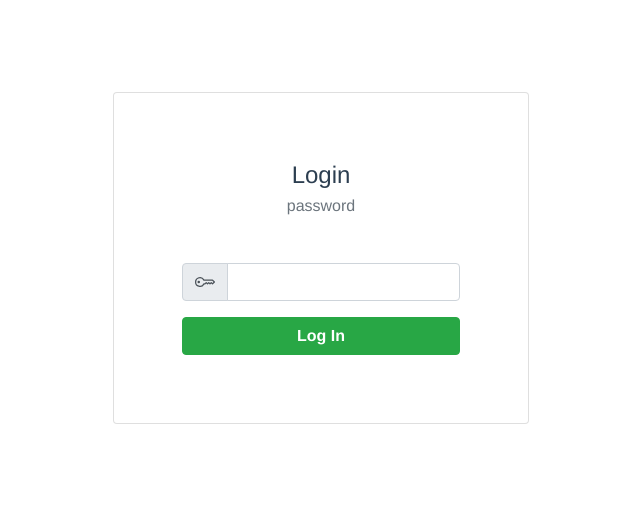
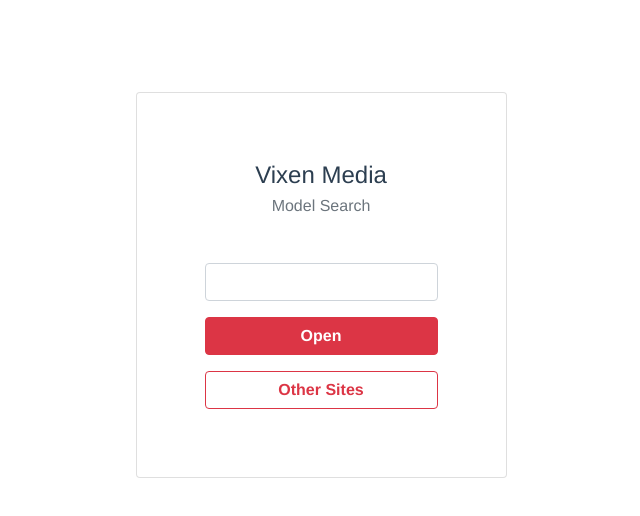
Before and after one commit to rushizgithub/premium-content-kreygasm, a Vue app: page / in a window 1280 px wide. Shown: the top 516 px of the page, without its empty margins (319-959 px from the left). Built offline with nearby package versions, Linux system fonts and the light colour scheme.

Commit message:
Update App.vue

```diff
--- a/src/App.vue
+++ b/src/App.vue
@@ -1,7 +1,7 @@
 <template>
   <div id="app" class="d-flex flex-column min-vh-100">
     <div class="row mx-auto py-3">
-      <b-card
+      <!-- <b-card
         v-if="!loggedInModel"
         class="m-3 p-5"
         title="Login"
@@ -25,13 +25,8 @@
             Log In
           </b-button>
         </b-form>
-      </b-card>
-      <b-card
-        v-if="loggedInModel"
-        class="m-3 p-5"
-        title="Vixen Media"
-        sub-title="Model Search"
-      >
+      </b-card> -->
+      <b-card class="m-3 p-5" title="Vixen Media" sub-title="Model Search">
         <b-form-input
           class="mt-5"
           v-model="pcModel"
@@ -98,16 +93,30 @@
       window.open("https://www.slayed.com/" + pcModelKebab, Math.random());
     },
     openPremiumContentBank() {
-      var pcModelKebab = this.pcModel.replace(" ", "-");
+      var pcModelKebab1 = this.pcModel.replace(" ", "-");
+      if (pcModelKebab1 === "") {
+        pcModelKebab1 = "";
+      } else {
+        pcModelKebab1 = "stars/" + pcModelKebab1;
+      }
       window.open(
-        "https://tube.perverzija.com/stars/" + pcModelKebab,
+        "https://tube.perverzija.com/" + pcModelKebab1,
         Math.random()
       );
-      window.open("https://porndish.com/tag/" + pcModelKebab, Math.random());
-      window.open(
-        "https://sxyprn.com/" + pcModelKebab + ".html",
-        Math.random()
-      );
+      var pcModelKebab2 = this.pcModel.replace(" ", "-");
+      if (pcModelKebab2 === "") {
+        pcModelKebab2 = "";
+      } else {
+        pcModelKebab2 = "tag/" + pcModelKebab1;
+      }
+      window.open("https://porndish.com/" + pcModelKebab2, Math.random());
+      var pcModelKebab3 = this.pcModel.replace(" ", "-");
+      if (pcModelKebab3 === "") {
+        pcModelKebab3 = "";
+      } else {
+        pcModelKebab3 = "tag/" + pcModelKebab3 + ".html";
+      }
+      window.open("https://sxyprn.com/" + pcModelKebab3, Math.random());
       this.pcModel = "";
     },
     postIdMax() {
```
